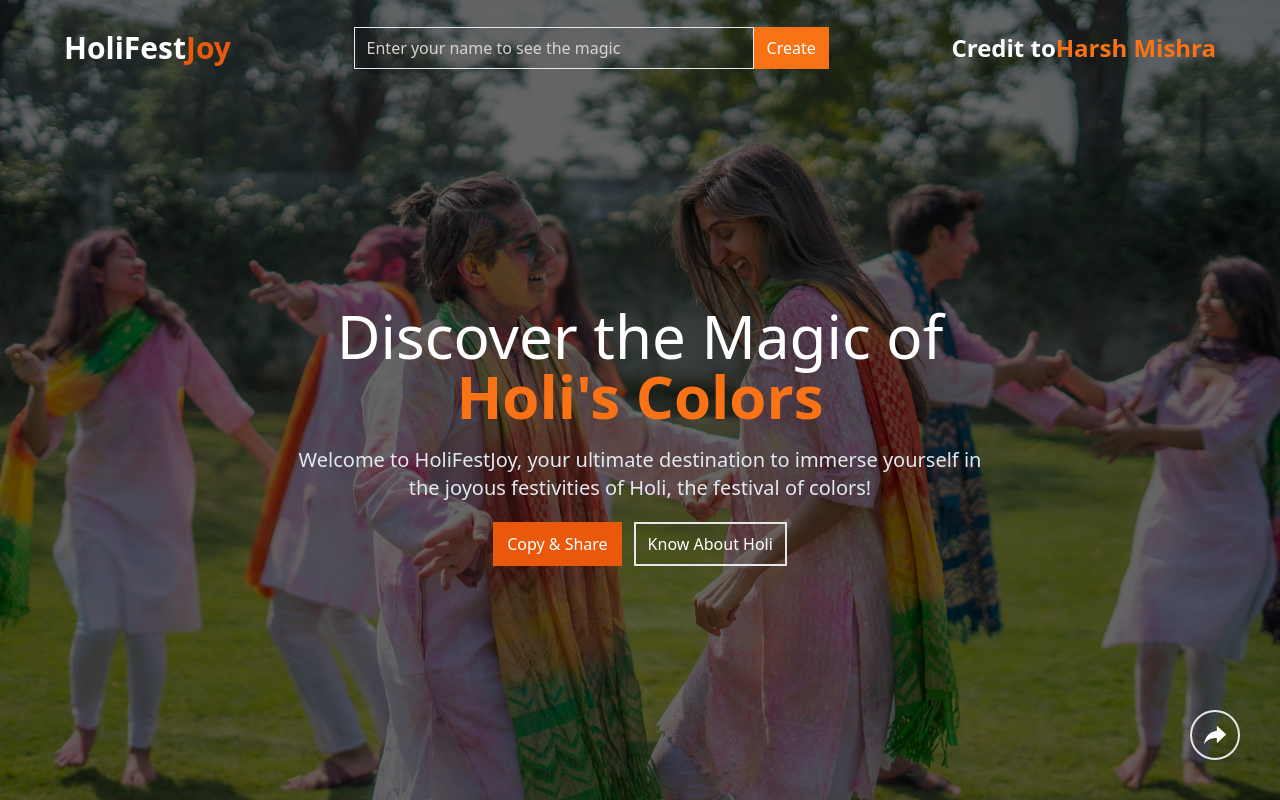
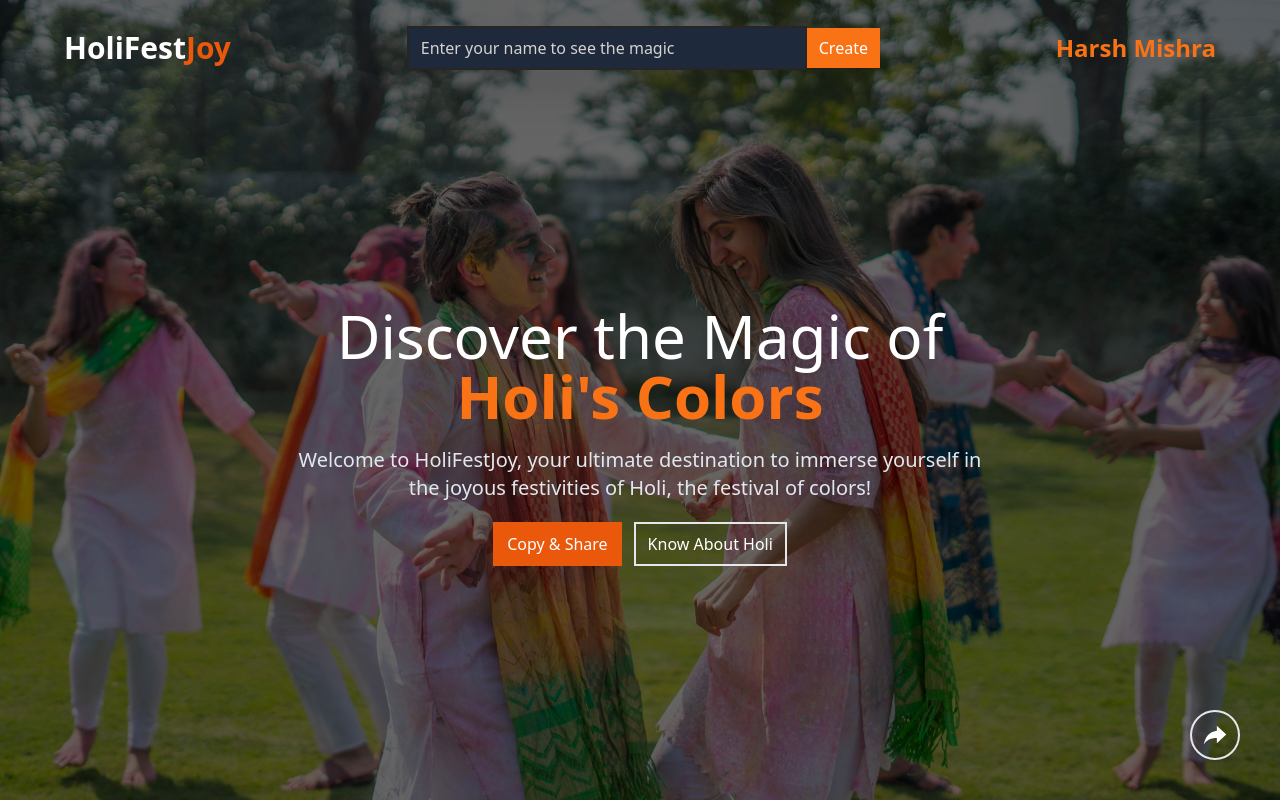
Before and after one commit to Harsh0304/HoliFestJoy, a React (Create React App) app: page / in a window 1280 px wide. Built offline with nearby package versions, Linux system fonts and the light colour scheme.

Commit message:
UI changes

```diff
--- a/src/components/Header.js
+++ b/src/components/Header.js
@@ -24,18 +24,16 @@ const Header = ({ setIsClicked, setValue, setShowAnimation }) => {
         <form onSubmit={handleClick}>
           <input
             type="text"
-            className="px-3 py-2 bg-transparent border-[1px] text-white placeholder:text-stone-300 w-[16rem] lg:w-[25rem] outline-none "
+            className="px-3 py-2 bg-slate-800 border-[2px] shadow-2xl border-stone-800  text-white placeholder:text-stone-300 w-[16rem] lg:w-[25rem] outline-none "
             placeholder="Enter your name to see the magic"
             value={text}
             onChange={(e) => setText(e.target.value)}
           />
-          <button className="bg-orange-500 px-3 border-[1px] border-orange-500 py-2">
-            Create
-          </button>
+          <button className="bg-orange-500 px-3   py-2">Create</button>
         </form>
       </div>
       <div className="text-2xl hidden lg:flex font-bold text-white">
-        Credit to <span className="text-orange-500"> Harsh Mishra</span>
+        <span className="text-orange-500"> Harsh Mishra</span>
       </div>
     </div>
   );
```
